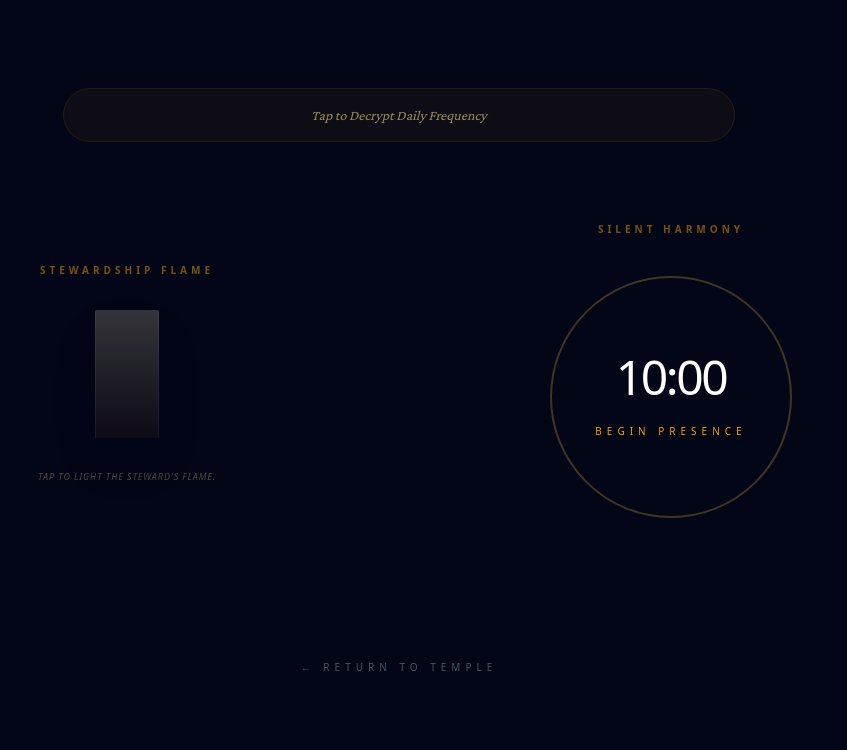
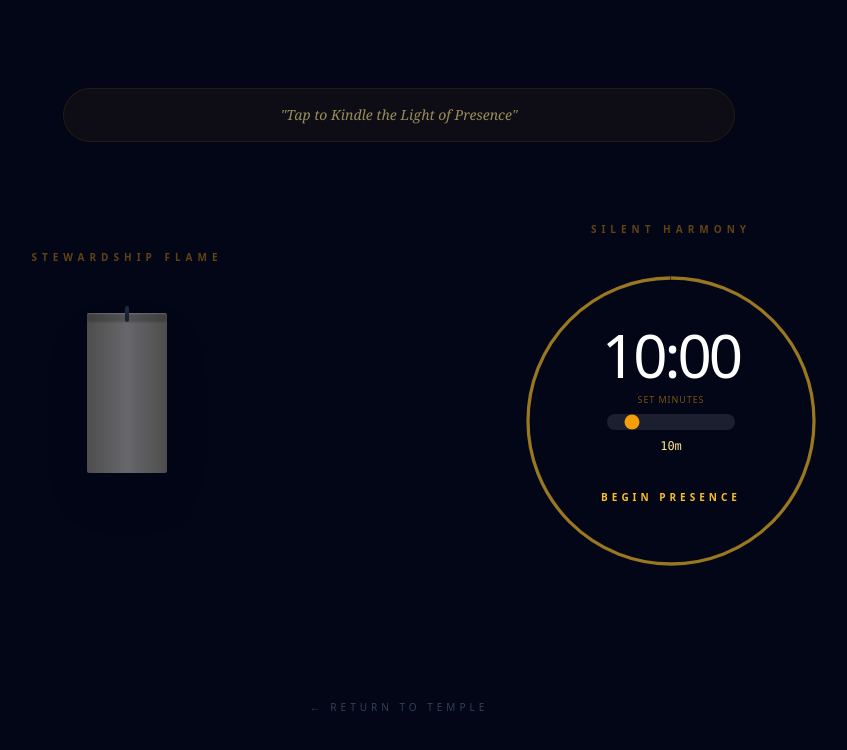
Before and after one commit to revdrsanchez-jpg/religious-humanism, a Next.js app: page /operations in a window 1280 px wide. Shown: the top 750 px of the page, without its empty margins (241-1088 px from the left). Built offline with nearby package versions, Linux system fonts and the light colour scheme.

Commit message:
Update page.js

```diff
--- a/app/operations/page.js
+++ b/app/operations/page.js
@@ -1,27 +1,35 @@
 "use client";
-import React, { useState, useEffect } from 'react';
+import React, { useState, useEffect, useRef } from 'react';
 import Link from 'next/link';
 
 export default function OperationsPage() {
   const [timerActive, setTimerActive] = useState(false);
-  const [timeLeft, setTimeLeft] = useState(600); // 10 minutes
+  const [minutes, setMinutes] = useState(10);
+  const [timeLeft, setTimeLeft] = useState(600);
   const [isLit, setIsLit] = useState(false);
-  const [insight, setInsight] = useState("Tap to Decrypt Daily Frequency");
+  const [insight, setInsight] = useState("Tap to Kindle the Light of Presence");
+  const audioRef = useRef(null);
 
   const insights = [
     "Today, focus on the Chemistry of Holiness. Purify the vessel with Salt and Water.",
     "The Heart is your electromagnetic core. Lead with high-voltage resonance today.",
     "Every atom in your bones was forged in a star. Walk with celestial gravity.",
     "Silence is the language of the All-Knowing. Listen to the gaps between thoughts.",
-    "The Source and I are one."
+    "I am the breath of the Creator moving through the Garden of the world."
   ];
+
+  // Sync timeLeft when user changes minutes input
+  useEffect(() => {
+    if (!timerActive) setTimeLeft(minutes * 60);
+  }, [minutes, timerActive]);
 
   useEffect(() => {
     let interval = null;
     if (timerActive && timeLeft > 0) {
       interval = setInterval(() => setTimeLeft(t => t - 1), 1000);
-    } else if (timeLeft === 0) {
+    } else if (timeLeft === 0 && timerActive) {
       setTimerActive(false);
+      if (audioRef.current) audioRef.current.play(); // Sound the Angelic Bell
     }
     return () => clearInterval(interval);
   }, [timerActive, timeLeft]);
@@ -35,77 +43,77 @@ export default function OperationsPage() {
 
   return (
     <div className="min-h-screen bg-[#020617] text-amber-50 font-sans p-6 overflow-hidden">
+      {/* Hidden Audio Element for Angelic Alarm */}
+      <audio ref={audioRef} src="https://assets.mixkit.co/active_storage/sfx/2000/2000-preview.mp3" />
 
-      {/* 1. DAILY SOURCE FEED (ANGELIC HEADER) */}
       <section className="max-w-2xl mx-auto pt-16 mb-20 text-center">
         <div className="px-6 py-4 rounded-full bg-amber-500/5 border border-amber-500/10 backdrop-blur-sm">
-          <p className="text-sm font-serif italic text-amber-200/80 animate-pulse">
-            {insight}
-          </p>
+          <p className="text-sm font-serif italic text-amber-200/80 animate-pulse">"{insight}"</p>
         </div>
       </section>
 
       <div className="max-w-5xl mx-auto grid md:grid-cols-2 gap-16 items-center">
 
-        {/* 2. THE STEWARDSHIP CANDLE (Replacement for Map) */}
-        <section className="flex flex-col items-center space-y-8">
-          <h2 className="text-[10px] tracking-[0.4em] uppercase text-amber-500/50 font-bold">Stewardship Flame</h2>
-          <div
-            onClick={toggleCandle}
-            className="relative cursor-pointer group flex items-center justify-center"
-          >
-            {/* Candle Body */}
-            <div className="w-16 h-32 bg-gradient-to-b from-amber-100/20 to-amber-900/10 rounded-t-sm border-x border-white/5 relative shadow-2xl">
-              {/* The Flame */}
+        {/* VIBRANT STEWARDSHIP FLAME */}
+        <section className="flex flex-col items-center space-y-12">
+          <h2 className="text-[10px] tracking-[0.5em] uppercase text-amber-500/40 font-bold">Stewardship Flame</h2>
+          <div onClick={toggleCandle} className="relative cursor-pointer flex flex-col items-center">
+            {/* The Wick & Flame */}
             {isLit && (
-                <div className="absolute -top-10 left-1/2 -translate-x-1/2">
-                  <div className="w-6 h-10 bg-amber-400 rounded-full blur-[2px] animate-bounce shadow-[0_0_50px_#fbbf24,0_0_100px_#fbbf24]"></div>
-                  <div className="absolute top-2 left-1/2 -translate-x-1/2 w-3 h-6 bg-white rounded-full blur-[4px] opacity-80"></div>
+              <div className="absolute -top-16 z-20">
+                <div className="relative w-8 h-12">
+                  {/* Outer Glow */}
+                  <div className="absolute inset-0 bg-amber-400 rounded-full blur-xl opacity-40 animate-pulse scale-150"></div>
+                  {/* Realistic Flame Shape */}
+                  <div className="absolute bottom-0 left-1/2 -translate-x-1/2 w-6 h-14 bg-gradient-to-t from-orange-600 via-amber-400 to-transparent rounded-full animate-flicker"></div>
+                  {/* Blue Core */}
+                  <div className="absolute bottom-1 left-1/2 -translate-x-1/2 w-2 h-4 bg-blue-400/40 rounded-full blur-[2px]"></div>
+                </div>
               </div>
             )}
+            {/* Realistic Candle Body */}
+            <div className="w-20 h-40 bg-gradient-to-r from-amber-100/30 via-amber-50/40 to-amber-100/30 rounded-sm shadow-2xl border-t border-white/10 relative">
+               <div className="absolute top-0 w-full h-2 bg-black/20 rounded-full blur-[1px]"></div>
+               <div className="w-1 h-4 bg-slate-800 mx-auto -mt-2 rounded-full"></div> {/* The Wick */}
             </div>
-            {/* Floor Reflection */}
-            <div className={`absolute -bottom-4 w-32 h-8 bg-amber-500/10 blur-xl transition-opacity duration-1000 ${isLit ? 'opacity-100' : 'opacity-0'}`}></div>
+            {/* Dynamic Light Casting */}
+            <div className={`mt-4 w-48 h-12 bg-amber-500/10 blur-[40px] rounded-full transition-opacity duration-1000 ${isLit ? 'opacity-100' : 'opacity-0'}`}></div>
           </div>
-          <p className="text-[9px] uppercase tracking-widest text-amber-200/30 text-center italic">
-            {isLit ? "Light has neutralized the dissonance." : "Tap to light the steward's flame."}
-          </p>
         </section>
 
-        {/* 3. ANGELIC MEDITATION TIMER (Replacement for Dialogue Box) */}
-        <section className="flex flex-col items-center space-y-8">
-          <h2 className="text-[10px] tracking-[0.4em] uppercase text-amber-500/50 font-bold">Silent Harmony</h2>
-          <div className="relative w-64 h-64 flex items-center justify-center">
-            {/* The Halo (Timer Ring) */}
-            <svg className="absolute inset-0 w-full h-full -rotate-90">
-              <circle
-                cx="128" cy="128" r="120"
-                stroke="currentColor"
-                strokeWidth="2"
-                fill="transparent"
-                className="text-white/5"
-              />
-              <circle
-                cx="128" cy="128" r="120"
-                stroke="currentColor"
-                strokeWidth="2"
-                fill="transparent"
-                strokeDasharray={754}
-                strokeDashoffset={754 - (754 * (timeLeft / 600))}
-                className={`text-amber-400 transition-all duration-1000 ${timerActive ? 'opacity-100' : 'opacity-20'}`}
-              />
+        {/* CUSTOM ANGELIC TIMER */}
+        <section className="flex flex-col items-center space-y-10">
+          <h2 className="text-[10px] tracking-[0.5em] uppercase text-amber-500/40 font-bold">Silent Harmony</h2>
+          <div className="relative w-72 h-72 flex items-center justify-center">
+            {/* The Halo (Timer Progress) */}
+            <svg className="absolute inset-0 w-full h-full -rotate-90 scale-110">
+              <circle cx="144" cy="144" r="130" stroke="currentColor" strokeWidth="1" fill="transparent" className="text-white/5" />
+              <circle cx="144" cy="144" r="130" stroke="currentColor" strokeWidth="3" fill="transparent" strokeDasharray={816} strokeDashoffset={816 - (816 * (timeLeft / (minutes * 60)))} className="text-amber-400/60 transition-all duration-1000 ease-linear shadow-[0_0_15px_rgba(251,191,36,0.5)]" />
             </svg>
 
-            {/* Time Display */}
             <div className="text-center z-10">
-              <div className="text-5xl font-light tracking-tighter text-white mb-4">
+              <div className="text-6xl font-light text-white mb-2 tracking-tighter">
                 {formatTime(timeLeft)}
               </div>
+
+              {/* Custom Minute Input */}
+              {!timerActive && (
+                <div className="mb-6 flex flex-col items-center">
+                  <label className="text-[9px] uppercase tracking-widest text-amber-500/50 mb-2">Set Minutes</label>
+                  <input
+                    type="range" min="1" max="60" value={minutes}
+                    onChange={(e) => setMinutes(e.target.value)}
+                    className="w-32 accent-amber-500 bg-white/10 rounded-lg appearance-none cursor-pointer"
+                  />
+                  <span className="text-xs text-amber-200 mt-2 font-mono">{minutes}m</span>
+                </div>
+              )}
+
               <button
                 onClick={() => setTimerActive(!timerActive)}
-                className="text-[10px] tracking-[0.5em] uppercase text-amber-500 hover:text-white transition-colors"
+                className={`px-8 py-3 rounded-full text-[10px] tracking-[0.4em] uppercase font-bold transition-all ${timerActive ? 'text-amber-500/40' : 'text-amber-400 hover:text-white'}`}
               >
-                {timerActive ? "Pause Presence" : "Begin Presence"}
+                {timerActive ? "Presence Active" : "Begin Presence"}
               </button>
             </div>
           </div>
@@ -113,14 +121,17 @@ export default function OperationsPage() {
       </div>
 
       <div className="mt-32 text-center pb-20">
-        <Link href="/" className="text-[10px] tracking-[0.5em] uppercase text-slate-600 hover:text-amber-500 transition-all">
-          ← Return to Temple
-        </Link>
+        <Link href="/" className="text-[10px] tracking-[0.4em] uppercase text-slate-700 hover:text-amber-500 transition-all">← Return to Temple</Link>
       </div>
 
-      <style jsx global>{`
-        @import url('https://fonts.googleapis.com/css2?family=Crimson+Pro:italic,wght@0,200..900;1,200..900&display=swap');
-        .font-serif { font-family: 'Crimson Pro', serif; }
+      <style jsx>{`
+        @keyframes flicker {
+          0%, 100% { transform: translateX(-50%) scaleY(1) skewX(0deg); opacity: 0.9; }
+          25% { transform: translateX(-50%) scaleY(1.05) skewX(1deg); opacity: 1; }
+          50% { transform: translateX(-50%) scaleY(0.95) skewX(-1deg); opacity: 0.8; }
+          75% { transform: translateX(-50%) scaleY(1.02) skewX(0.5deg); opacity: 0.95; }
+        }
+        .animate-flicker { animation: flicker 0.6s infinite; }
       `}</style>
     </div>
   );
```
Lines whose indentation alone changed are shown as unchanged.
